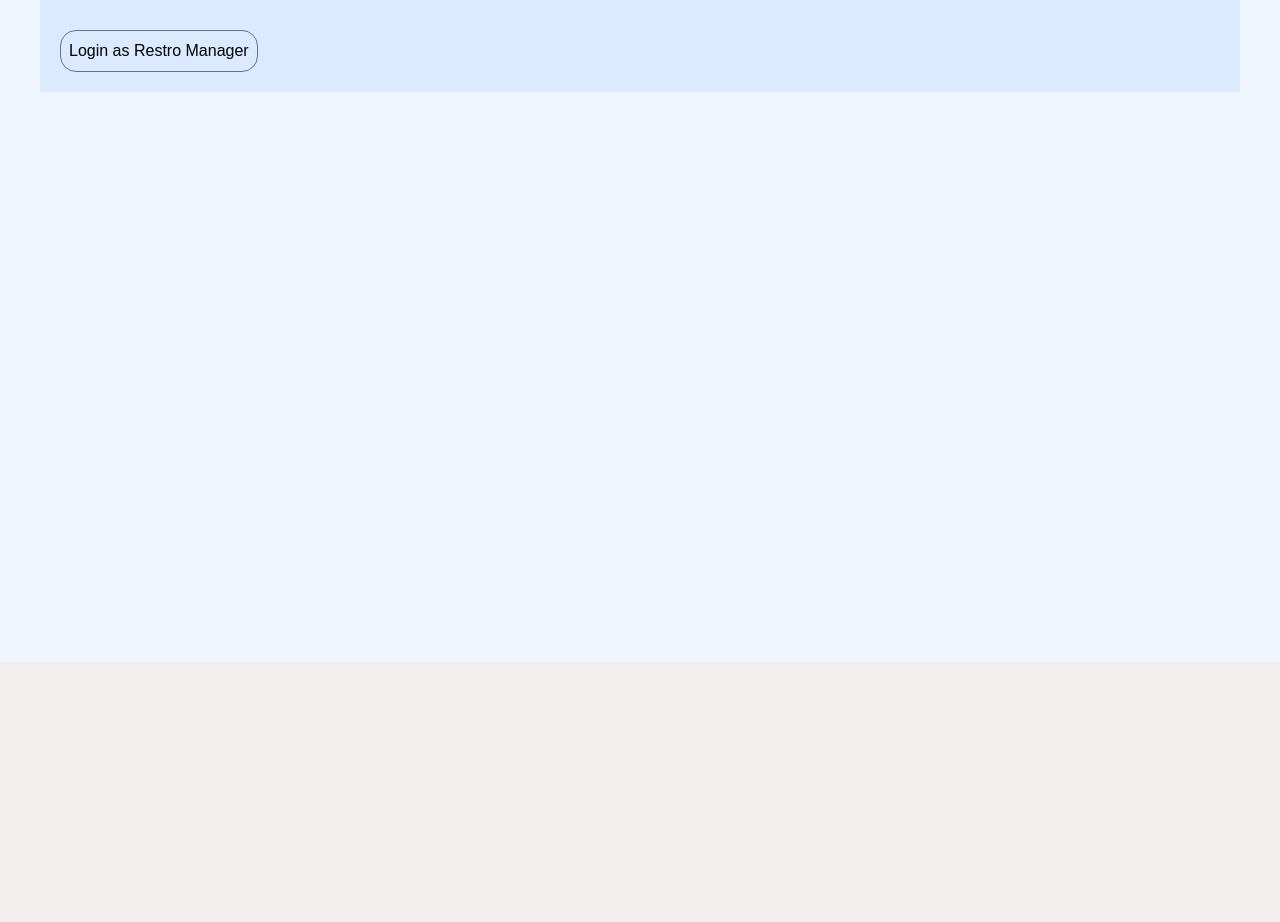
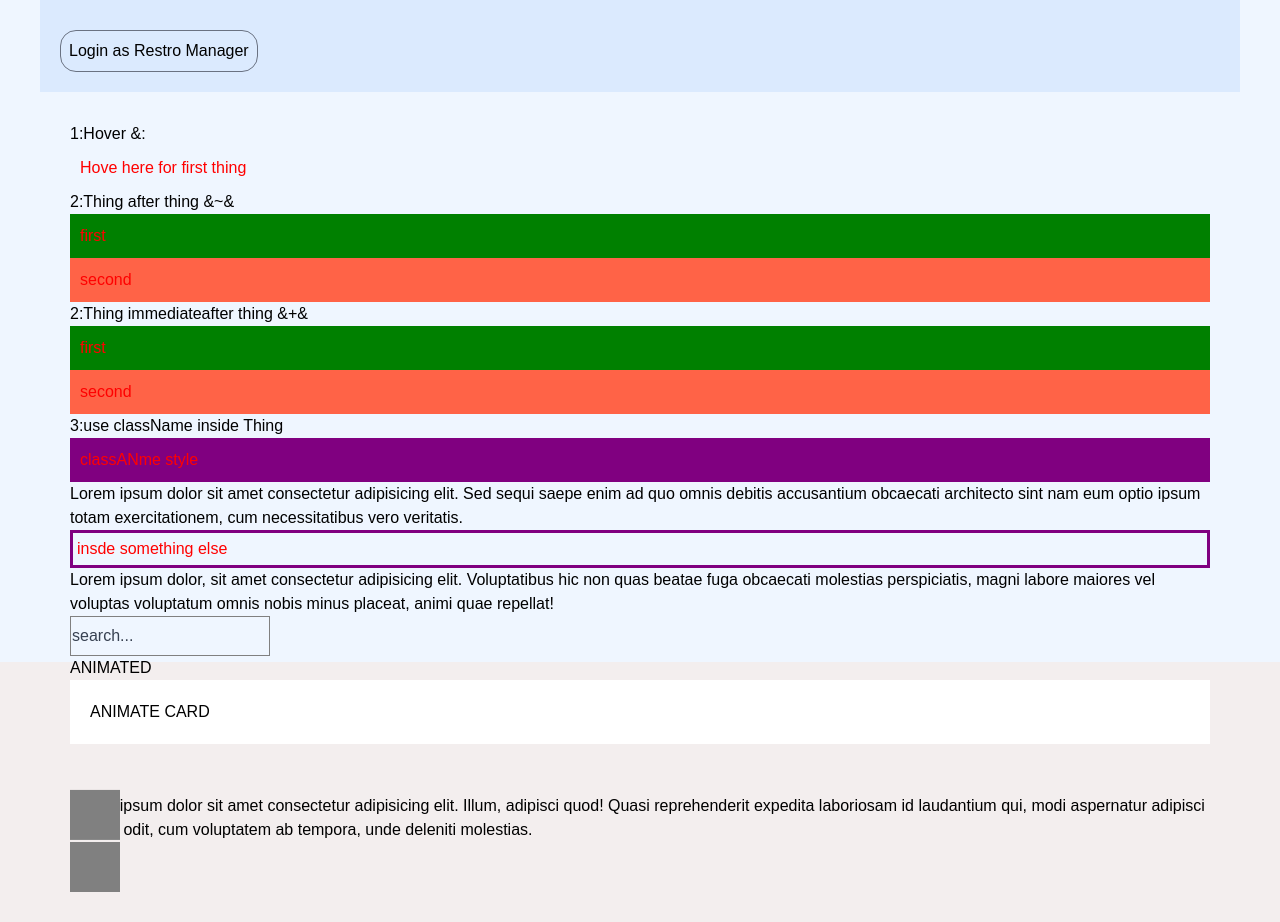
Before and after one commit to safalDeakin/internshipTraining2026, a React (Vite) app: page /login in a window 1280 px wide. Shown: the part 280-1202 px from the top of the page. Before the commit the page ends 942 px from the top, so only its background shows below. Built offline with nearby package versions, Linux system fonts and the light colour scheme.

Commit message:
style and pbac

```diff
--- a/src/App.tsx
+++ b/src/App.tsx
@@ -28,8 +28,14 @@ import Arrivals from "./component/pms/operations/list/Arrivals";
 import Cash from "./component/pms/operations/list/Cash";
 import ActivateDetails from "./component/pms/activate/ActivateDetails";
 import Offers from "./components/Offers";
+import Candidate from "./component/pbac/Candidate";
+import PolicyRoute from "./component/pbac/PolicyRoute";
+import { action, resource } from "./component/pbac/permissions";
 
 const App = () => {
+  const user = {
+    role: "ADMIN",
+  };
   const repo = useMemo(() => {
     const repo = new Repo();
 
@@ -102,6 +108,17 @@ const App = () => {
               </Route>
               <Route path="/catering" element={<Catering />} />
               <Route path="/unauthorized" element={<Unauthorized />} />
+              <Route
+                element={
+                  <PolicyRoute
+                    user={user}
+                    resource={resource.CANDIDATE}
+                    action={action.VIEW}
+                  />
+                }
+              >
+                <Route path="/candidates" element={<Candidate user={user} />} />
+              </Route>
             </Routes>
           </RepoProvider>
         </BrowserRouter>
--- /dev/null
+++ b/src/component/pbac/Candidate.tsx
@@ -0,0 +1,83 @@
+import React from "react";
+import { canAccess } from "./authorization";
+import { action, resource } from "./permissions";
+
+interface User {
+  role: string;
+}
+interface CanditeProps {
+  user: User;
+}
+const Candidate = ({ user }: CanditeProps) => {
+  //   const canView = canAccess({
+  //     user,
+  //     resource: resource.CANDIDATE,
+  //     action: action.VIEW,
+  //   });
+  //   const canApprove = canAccess({
+  //     user,
+  //     resource: resource.CANDIDATE,
+  //     action: action.APPROVE,
+  //   });
+
+  //   const canDelete = canAccess({
+  //     user,
+  //     resource: resource.CANDIDATE,
+  //     action: action.DELETE,
+  //   });
+
+  //   const handleview = () => {
+  //     alert("VIEW CANDIDATE");
+  //   };
+  //   const handleapprove = () => {
+  //     alert("APPROVE CANDIDATE");
+  //   };
+  //   const handledelete = () => {
+  //     alert("DELETE CANDIDATE");
+  //   };
+
+  const handleAction = (actionType: string) => {
+    const allowed = canAccess({
+      user,
+      resource: resource.CANDIDATE,
+      action: actionType,
+    });
+    if (!allowed) {
+      alert(`not allow to perform ${actionType}as ${user.role}`);
+    }
+    alert(`${user.role} allowed for this ${actionType} action`);
+  };
+  return (
+    <div className="bg-blue-50 rounded-2xl border border-gray-500 p-5">
+      <h1 className="font-bold">Candidates</h1>
+      <p className="text-gray-600">CUREENT ROLE:{user.role}</p>
+      <div className="p-2 flex ">
+        <h1>JOHn</h1>
+        <p>- Frontend </p>
+      </div>
+
+      <button
+        className="bg-amber-100 p-2 rounded-2xl border border-gray-500"
+        onClick={() => handleAction(action.VIEW)}
+      >
+        View Candidate
+      </button>
+
+      <button
+        className="bg-amber-100 p-2 rounded-2xl border border-gray-500"
+        onClick={() => handleAction(action.APPROVE)}
+      >
+        Approve Candidate
+      </button>
+
+      <button
+        className="bg-amber-100 p-2 rounded-2xl border border-gray-500"
+        onClick={() => handleAction(action.DELETE)}
+      >
+        Delete Candidate
+      </button>
+    </div>
+  );
+};
+
+export default Candidate;
--- /dev/null
+++ b/src/component/pbac/PolicyRoute.tsx
@@ -0,0 +1,24 @@
+import React from "react";
+import { canAccess } from "./authorization";
+import { Navigate, Outlet } from "react-router-dom";
+interface User {
+  role: string;
+}
+
+interface PolicyProps {
+  user: User;
+  resource: string;
+  action: string;
+}
+const PolicyRoute = ({ user, resource, action }: PolicyProps) => {
+  const allowed = canAccess({ user, resource, action });
+  if (!user) {
+    return <Navigate to="/login" replace />;
+  }
+  if (!allowed) {
+    return <Navigate to="/unauthorized" replace />;
+  }
+  return <Outlet />;
+};
+
+export default PolicyRoute;
--- /dev/null
+++ b/src/component/pbac/authorization.ts
@@ -0,0 +1,26 @@
+import { policy } from "./policies";
+
+export interface User {
+  role: string;
+}
+interface CanAccessParams {
+  user: User | null;
+  resource: string;
+  action: string;
+}
+export const canAccess = ({ user, resource, action }: CanAccessParams) => {
+  if (!user) {
+    return false;
+  }
+
+  const matchPolicy = policy.find(
+    (item) =>
+      item.role === user.role &&
+      item.resource === resource &&
+      item.action === action,
+  );
+  if (!matchPolicy) {
+    return false;
+  }
+  return matchPolicy.effect === "allow";
+};
--- /dev/null
+++ b/src/component/pbac/permissions.ts
@@ -0,0 +1,13 @@
+//resource and actions
+export const resource = {
+  CANDIDATE: "candidate",
+  VACANCY: "vacancy",
+  USER: "user",
+} as const;
+export const action = {
+  VIEW: "view",
+  CREATE: "create",
+  UPDATE: "update",
+  DELETE: "delete",
+  APPROVE: "approve",
+} as const;
--- /dev/null
+++ b/src/component/pbac/policies.ts
@@ -0,0 +1,47 @@
+export type Role = "ADMIN" | "HR_MANAGER" | "RECRUITER";
+
+export type Effect = "allow" | "deny";
+export interface Policy {
+  role: Role;
+  resource: string;
+  action: string;
+  effect: Effect;
+}
+export const policy: Policy[] = [
+  {
+    role: "ADMIN",
+    resource: "candidate",
+    action: "view",
+    effect: "allow",
+  },
+  {
+    role: "ADMIN",
+    resource: "candidate",
+    action: "delete",
+    effect: "allow",
+  },
+  {
+    role: "HR_MANAGER",
+    resource: "candidate",
+    action: "view",
+    effect: "allow",
+  },
+  {
+    role: "HR_MANAGER",
+    resource: "candidate",
+    action: "approve",
+    effect: "allow",
+  },
+  {
+    role: "RECRUITER",
+    resource: "candidate",
+    action: "view",
+    effect: "allow",
+  },
+  {
+    role: "RECRUITER",
+    resource: "candidate",
+    action: "approve",
+    effect: "allow",
+  },
+];
--- a/src/component/role-based/Login.tsx
+++ b/src/component/role-based/Login.tsx
@@ -1,4 +1,5 @@
 import { useNavigate } from "react-router-dom";
+import Text from "../style/file/Text";
 
 type Role = "ADMIN" | "HOTEL_MANAGER" | "RESTAURANT_MANAGER";
 const Login = () => {
@@ -30,6 +31,7 @@ const Login = () => {
           Login as Restro Manager
         </button>
       </div>
+      <Text />
     </div>
   );
 };
--- a/src/component/routing/Navbar.tsx
+++ b/src/component/routing/Navbar.tsx
@@ -2,6 +2,7 @@ import { useState } from "react";
 import { Menu } from "lucide-react";
 
 import { NavLink, useNavigate } from "react-router-dom";
+import { Button } from "../style/Button";
 const Navbar = () => {
   const [isOpen, setISOpen] = useState(false);
   const chnage = () => {
@@ -65,12 +66,7 @@ const Navbar = () => {
                 >
                   PMS
                 </NavLink>
-                <button
-                  onClick={() => navigate("/login")}
-                  className="bg-blue-400 rounded-2xl p-1"
-                >
-                  Login
-                </button>
+                <Button onClick={() => navigate("/login")}>Login</Button>
               </div>
             </>
           )}
--- /dev/null
+++ b/src/component/style/Button.tsx
@@ -0,0 +1,93 @@
+import styled, { keyframes } from "styled-components";
+
+export const Button = styled.button`
+  background: brown;
+  color: white;
+  padding: 4px;
+  transition: all 0.3s ease;
+  &:hover {
+    background: pink;
+    color: blue;
+    transform: scale(1.05);
+  }
+`;
+
+export const Thing = styled.div.attrs(() => ({ tabIndex: 0 }))`
+  padding: 10px;
+  color: red;
+  &:hover {
+    color: brown;
+  }
+  & ~ & {
+    background: green;
+  }
+
+  & + & {
+    background: tomato;
+  }
+
+  &.something {
+    background: purple;
+  }
+  .something-else & {
+    padding: 4px;
+    border: 3px solid purple;
+  }
+`;
+
+export const Searchinput = styled.input`
+  width: 200px;
+  height: 40px;
+  outline: none;
+  border: 1px solid gray;
+  padding: 2px 1px;
+
+  &::placeholder {
+    color: #374151;
+  }
+  &:hover {
+    border-color: blue;
+  }
+`;
+
+export const Card = styled.div`
+background:white;
+padding:20px;
+border-radius:12px,
+box-shadow:0 2px 8px rgba (0,0,0,0.1);
+transition:all 0.5s ease;
+&:hover {
+transform:translateY(-8px);
+box-shadow:0 8px 20px rgba(0,0,0,0.15);
+}
+`;
+
+const move = keyframes`
+from{
+transform:translateX(0)
+}
+to{
+transform:translateY(50px)}
+`;
+
+export const Box = styled.div`
+  width: 50px;
+  height: 50px;
+  background: gray;
+  animation: ${move} 2s ease-in-out infinite alternate;
+`;
+
+const rotate = keyframes`
+from{
+transform:rotate(0deg)
+}
+to{
+transform:rotate(360deg)
+`;
+
+export const Boxes = styled.div`
+  width: 50px;
+  height: 50px;
+  background: gray;
+  animation: ${rotate} 2s linear infinite;
+`;
--- /dev/null
+++ b/src/component/style/file/Text.tsx
@@ -0,0 +1,50 @@
+import { Box, Boxes, Card, Searchinput, Thing } from "../Button";
+
+const Text = () => {
+  return (
+    <div style={{ padding: "30px" }}>
+      <p>1:Hover &: </p>
+      <Thing>Hove here for first thing</Thing>
+      <p>2:Thing after thing &~&</p>
+      <Thing>first </Thing>
+      <Thing>second</Thing>
+      <p>2:Thing immediateafter thing &+&</p>
+      <Thing>first </Thing>
+      <Thing>second</Thing>
+      <p>3:use className inside Thing</p>
+      <Thing className="something">classANme style </Thing>
+      <div>
+        Lorem ipsum dolor sit amet consectetur adipisicing elit. Sed sequi saepe
+        enim ad quo omnis debitis accusantium obcaecati architecto sint nam eum
+        optio ipsum totam exercitationem, cum necessitatibus vero veritatis.
+      </div>
+      <div className="something-else">
+        <Thing>insde something else</Thing>
+      </div>
+      <p>
+        Lorem ipsum dolor, sit amet consectetur adipisicing elit. Voluptatibus
+        hic non quas beatae fuga obcaecati molestias perspiciatis, magni labore
+        maiores vel voluptas voluptatum omnis nobis minus placeat, animi quae
+        repellat!
+      </p>
+      <Searchinput type="text" placeholder="search..." />
+
+      <div>
+        <h1>ANIMATED</h1>
+        <Card>
+          <h1>ANIMATE CARD</h1>
+        </Card>
+        <Box />
+        <p>
+          Lorem ipsum dolor sit amet consectetur adipisicing elit. Illum,
+          adipisci quod! Quasi reprehenderit expedita laboriosam id laudantium
+          qui, modi aspernatur adipisci beatae odit, cum voluptatem ab tempora,
+          unde deleniti molestias.
+        </p>
+        <Boxes />
+      </div>
+    </div>
+  );
+};
+
+export default Text;
```
Also changed, not shown: src/repo/CalendarRepo.ts (+4 -10 lines), src/repo/Repo.ts (+4 -17 lines).
